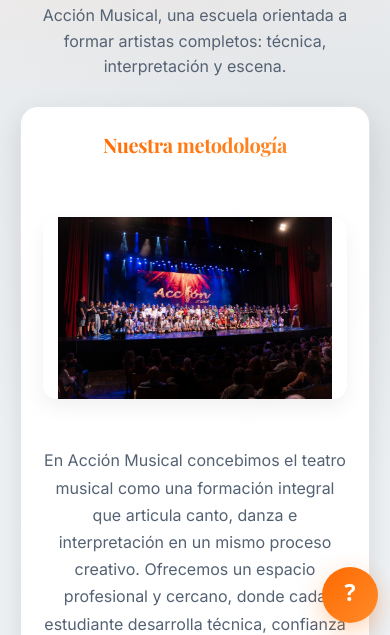
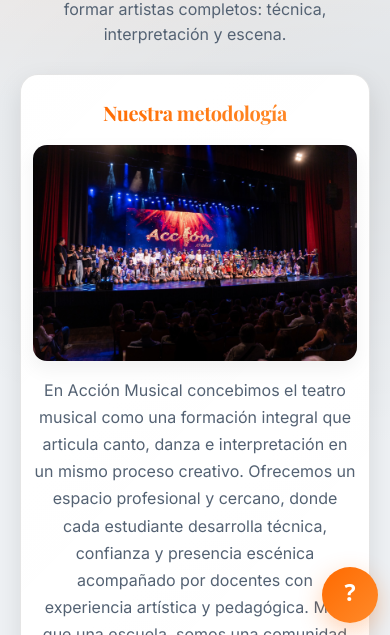
Before and after one commit to DamianSisto/Accion-musical, a plain HTML site: page pages/quienes-somos.html in a window 390 px wide. Shown: the part 209-844 px from the top of the page. Drawn offline with nearby package versions, Linux system fonts and the light colour scheme.

Commit message:
Cambios de estilos

```diff
--- a/assets/css/styles.css
+++ b/assets/css/styles.css
@@ -531,8 +531,7 @@
 }
 
 .method-image {
-  flex: 0 1 auto;
-  max-width: 48%;
+  flex: 0 0 40%;
   border-radius: 14px;
   overflow: hidden;
   box-shadow: 0 8px 20px rgba(20,20,20,0.06);
@@ -548,6 +547,10 @@
 }
 
 .method-body { flex: 1 1 auto; min-width: 260px; }
+
+.historia-card .method-image {
+  flex: 0 0 28%;
+}
 
 .method-title {
   margin-top: 0;
@@ -559,7 +562,7 @@
   -webkit-text-fill-color: transparent;
 }
 
-.method-lead { color: var(--muted); line-height: 1.7; margin-bottom: 18px; }
+.method-lead { color: var(--muted); line-height: 1.7; margin-bottom: 18px; text-align: justify; }
 
 .method-kpis { display: flex; flex-direction: column; gap: 16px; margin-bottom: 18px; }
 
@@ -580,16 +583,24 @@
     display: flex;
     flex-direction: column;
     align-items: center;
-  }
-  .method-image {
+    padding: 22px 12px;
+    gap: 8px;
+  }
+  .historia-card.method-card {
+    padding: 22px 24px;
+  }
+  .method-card .method-image {
     width: 100%;
-    max-width: 100%;
-  }
-  .method-image img {
+    max-width: none;
+    flex: none;
+    padding: 0;
+    margin: 0 0 8px 0;
+    order: 2;
+  }
+  .method-card .method-image img {
     width: 100%;
-    max-width: 100%;
     height: auto;
-    object-fit: contain;
+    object-fit: cover;
   }
   .method-body {
     display: contents;
@@ -598,26 +609,10 @@
     text-align: center;
     order: 1;
   }
-  .method-card > .method-image {
-    display: flex;
-    justify-content: center;
-    width: 100%;
-    max-width: 100%;
-    padding: 0 15px;
-    box-sizing: border-box;
-    margin: 20px 0;
-    order: 2;
-  }
-  .method-card > .method-image img {
-    width: 100%;
-    max-width: 300px;
-    height: auto;
-    object-fit: contain;
-  }
   .method-body p {
-    text-align: center !important;
+    text-align: center;
     order: 3;
-    margin-bottom: 10px !important;
+    margin-bottom: 10px;
   }
 }
 
@@ -1373,6 +1368,8 @@
   main.home {
     background: url("../images/index-mobile.jpg") center / cover no-repeat fixed;
   }
+
+  .section { padding: 40px 0; }
 
   .nav,
   .header-actions .btn-ghost {
--- a/pages/quienes-somos.html
+++ b/pages/quienes-somos.html
@@ -64,7 +64,7 @@
 
                 <div class="method-body">
                     <h3 class="method-title">Nuestra metodología</h3>
-                    <p class="method-lead" style="text-align: justify;">En Acción Musical concebimos el teatro musical
+                    <p class="method-lead">En Acción Musical concebimos el teatro musical
                         como una formación integral
                         que articula canto, danza e interpretación en un mismo proceso creativo. Ofrecemos un espacio
                         profesional y cercano, donde cada estudiante desarrolla técnica, confianza y presencia escénica
@@ -227,30 +227,30 @@
                     </div>
                 </div>
 
-                <div class="card method-card" style="margin-top:48px;">
+                <div class="card method-card historia-card" style="margin-top:48px;">
                     <div class="method-image">
-                        <img src="../assets/images/fundadores.jpeg" alt="Fundadores de Acción Musical">
+                        <img src="../assets/images/fundadores.png" alt="Fundadores de Acción Musical">
                     </div>
 
                     <div class="method-body">
                         <h3 class="method-title">Nuestra historia</h3>
-                        <p class="method-lead" style="text-align: justify; margin-bottom: 12px;">Somos ACCIÓN, un
+                        <p class="method-lead" style="margin-bottom: 12px;">Somos ACCIÓN, un
                             instituto de formación en artes escénicas fundado en 2009 por Mara Fox y Federico Piccone,
                             con más de 15
                             años de trayectoria en la enseñanza del canto y la formación artística integral.</p>
 
-                        <p class="method-lead" style="text-align: justify; margin-bottom: 12px;">Con más de 500 alumnos
+                        <p class="method-lead" style="margin-bottom: 12px;">Con más de 500 alumnos
                             activos y más de 3.000 egresados, nos hemos consolidado como uno de los institutos de artes escénicas más
                             reconocidos de Zona Norte contando con teatro propio, productora de espectáculos infantiles
                             y elencos artísticos integrados por docentes y alumnos, generando experiencias reales de
                             escenario y oportunidades profesionales.</p>
 
-                        <p class="method-lead" style="text-align: justify; margin-bottom: 12px;">Nuestra estructura
+                        <p class="method-lead" style="margin-bottom: 12px;">Nuestra estructura
                             permite que la formación no quede solo en el aula: promovemos la participación en
                             producciones, muestras y espectáculos que potencian el crecimiento artístico y preparan a
                             nuestros alumnos para enfrentar el ámbito profesional con seguridad y excelencia.</p>
 
-                        <p class="method-lead" style="text-align: justify;">Formamos artistas con excelencia técnica,
+                        <p class="method-lead">Formamos artistas con excelencia técnica,
                             sensibilidad y compromiso humano, acompañando cada proceso de crecimiento con pasión y
                             vocación.</p>
                     </div>
```
Also changed, not shown: 1 other file.
